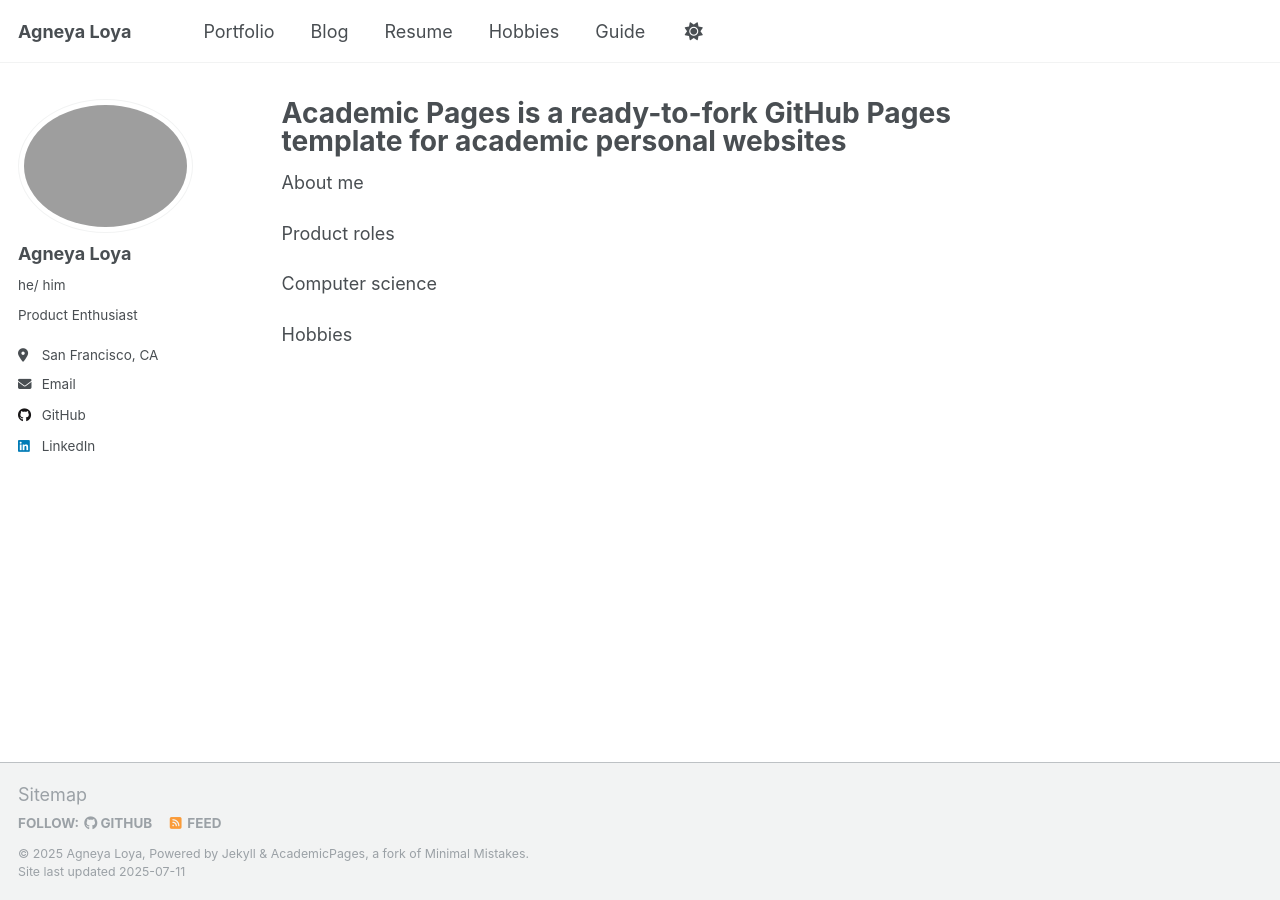
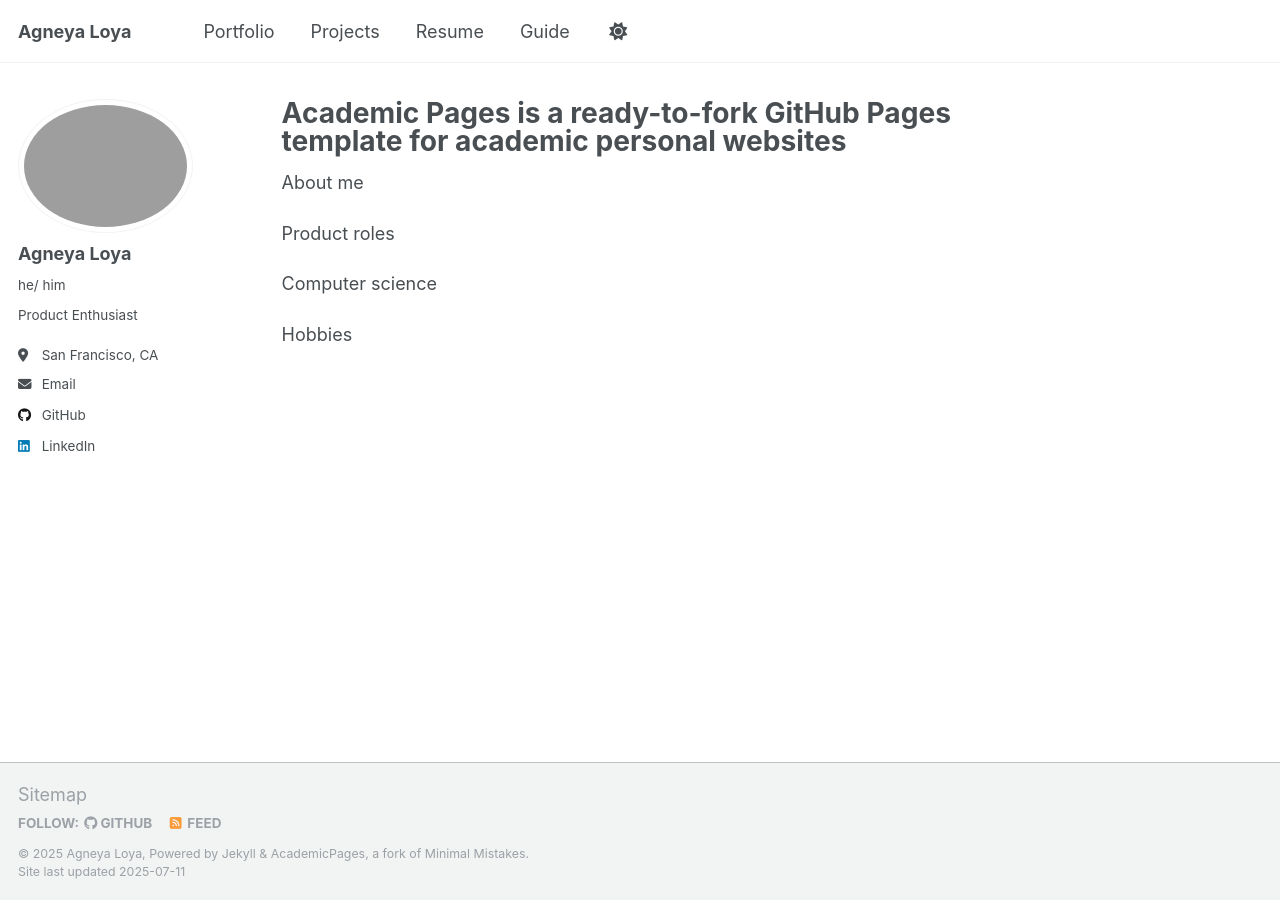
Before and after one commit to agneyaloya/agneyaloya.github.io, a Jekyll site: the page built from _pages/about.md, in a window 1280 px wide. Built offline with Jekyll 4.4.1, drawn with Linux system fonts in a browser that asks for light colours; a script that is not in the unit is left out.

Commit message:
added projects

```diff
--- a/_data/navigation.yml
+++ b/_data/navigation.yml
@@ -20,14 +20,14 @@ main:
   - title: "Portfolio"
     url: /portfolio/
 
-  - title: "Blog"
-    url: /blog/
+  - title: "Projects"
+    url: /projects/
 
   - title: "Resume"
     url: /resume/
 
-  - title: "Hobbies"
-    url: /hobbies/
+  # - title: "Hobbies"
+  #   url: /hobbies/
   # - title: "CV"
   #   url: /cv-json/
 
```
Also changed, not shown: 1 other file.
